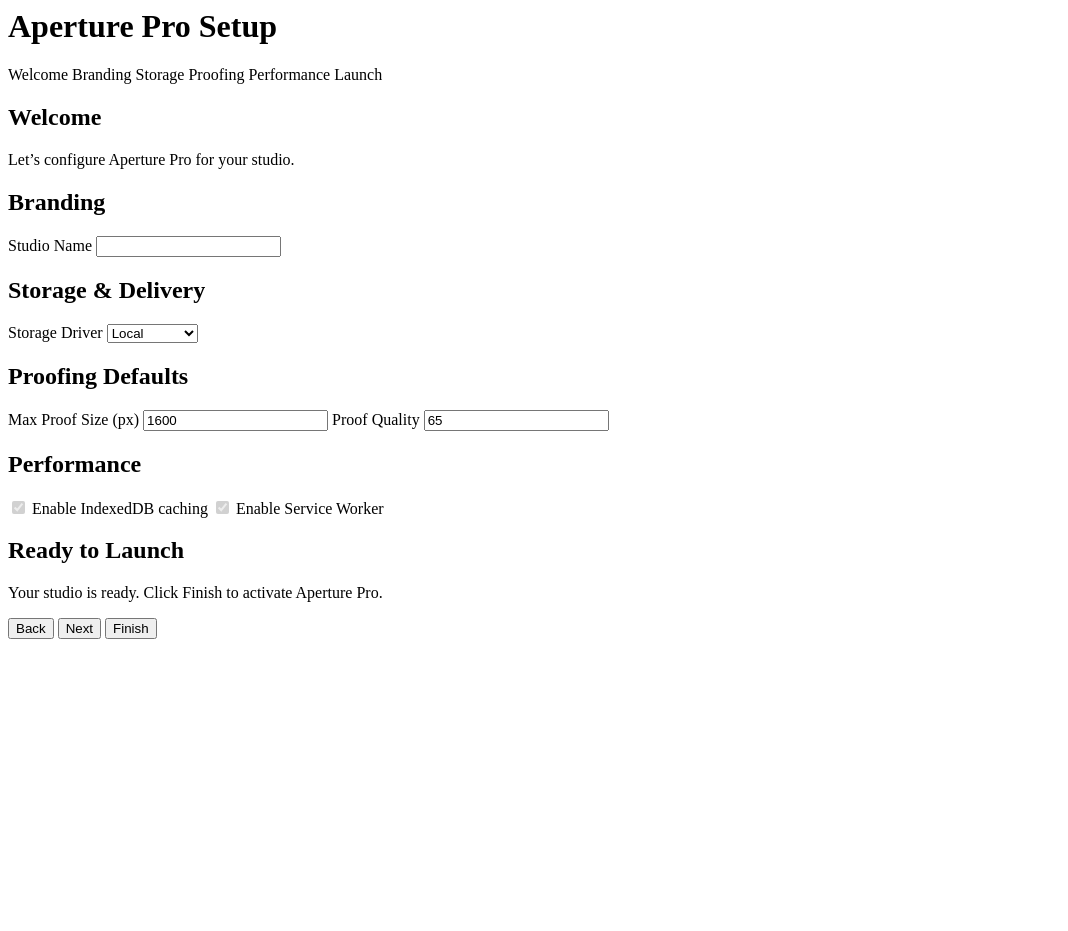
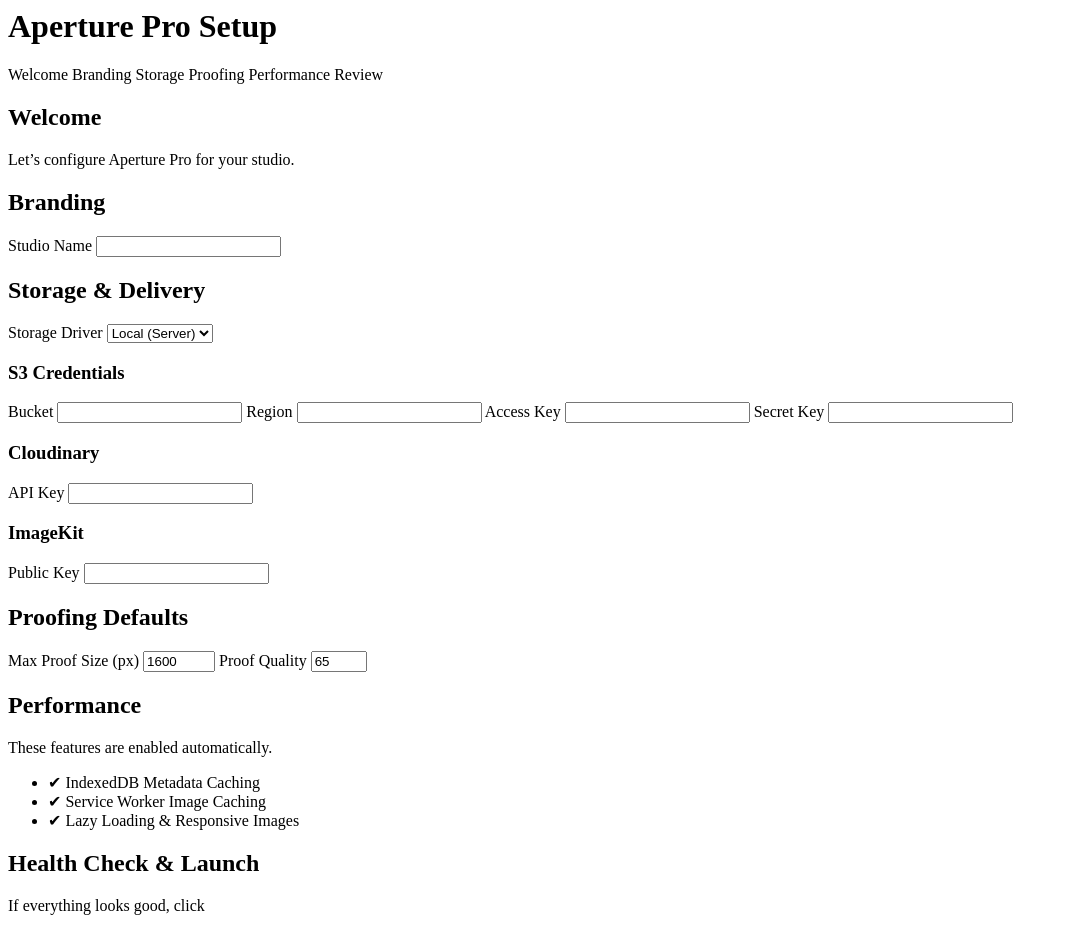
Before and after one commit to irgordon/aperture-pro-wordpress, a PHP site: page /setup-wizard.php in a window 1280 px wide. Shown: the whole page, without its empty margins (0-1068 px from the left). Before the commit the page ends 639 px from the top, so only its background shows below. Run offline with PHP 8.4, Linux system fonts and the light colour scheme.

Commit message:
Update setup-wizard.php

```diff
--- a/templates/admin/setup-wizard.php
+++ b/templates/admin/setup-wizard.php
@@ -1,11 +1,16 @@
 <?php
 /**
  * Aperture Pro Setup Wizard
+ *
+ * CONDITIONAL STEPS:
+ *  - Storage credentials shown only when relevant driver is selected
+ *  - Health check summary before launch
  */
 ?>
 <div class="wrap ap-setup-wrap">
     <h1>Aperture Pro Setup</h1>
 
+    <!-- Stepper Header -->
     <div class="ap-setup-progress">
         <div class="ap-setup-steps">
             <span data-step="1">Welcome</span>
@@ -13,7 +18,7 @@
             <span data-step="3">Storage</span>
             <span data-step="4">Proofing</span>
             <span data-step="5">Performance</span>
-            <span data-step="6">Launch</span>
+            <span data-step="6">Review</span>
         </div>
         <div class="ap-progress-bar">
             <div class="ap-progress-fill"></div>
@@ -21,57 +26,82 @@
     </div>
 
     <form id="ap-setup-form">
+
+        <!-- STEP 1 -->
         <section class="ap-step" data-step="1">
             <h2>Welcome</h2>
             <p>Let’s configure Aperture Pro for your studio.</p>
         </section>
 
+        <!-- STEP 2 -->
         <section class="ap-step" data-step="2">
             <h2>Branding</h2>
             <label>Studio Name</label>
             <input type="text" name="studio_name" required>
         </section>
 
+        <!-- STEP 3 -->
         <section class="ap-step" data-step="3">
             <h2>Storage & Delivery</h2>
+
             <label>Storage Driver</label>
-            <select name="storage_driver">
-                <option value="local">Local</option>
+            <select name="storage_driver" id="ap-storage-driver">
+                <option value="local">Local (Server)</option>
                 <option value="s3">Amazon S3</option>
                 <option value="cloudinary">Cloudinary</option>
                 <option value="imagekit">ImageKit</option>
             </select>
+
+            <!-- S3 Credentials -->
+            <div class="ap-conditional ap-storage-s3">
+                <h3>S3 Credentials</h3>
+                <label>Bucket</label>
+                <input type="text" name="s3_bucket">
+                <label>Region</label>
+                <input type="text" name="s3_region">
+                <label>Access Key</label>
+                <input type="text" name="s3_access_key">
+                <label>Secret Key</label>
+                <input type="password" name="s3_secret_key">
+            </div>
+
+            <!-- Cloudinary -->
+            <div class="ap-conditional ap-storage-cloudinary">
+                <h3>Cloudinary</h3>
+                <label>API Key</label>
+                <input type="text" name="cloudinary_api_key">
+            </div>
+
+            <!-- ImageKit -->
+            <div class="ap-conditional ap-storage-imagekit">
+                <h3>ImageKit</h3>
+                <label>Public Key</label>
+                <input type="text" name="imagekit_public_key">
+            </div>
         </section>
 
+        <!-- STEP 4 -->
         <section class="ap-step" data-step="4">
             <h2>Proofing Defaults</h2>
             <label>Max Proof Size (px)</label>
-            <input type="number" name="proof_max_size" value="1600">
+            <input type="number" name="proof_max_size" value="1600" min="800" max="2400">
             <label>Proof Quality</label>
-            <input type="number" name="proof_quality" value="65">
+            <input type="number" name="proof_quality" value="65" min="40" max="85">
         </section>
 
+        <!-- STEP 5 -->
         <section class="ap-step" data-step="5">
             <h2>Performance</h2>
-            <label>
-                <input type="checkbox" checked disabled>
-                Enable IndexedDB caching
-            </label>
-            <label>
-                <input type="checkbox" checked disabled>
-                Enable Service Worker
-            </label>
+            <p>These features are enabled automatically.</p>
+            <ul>
+                <li>✔ IndexedDB Metadata Caching</li>
+                <li>✔ Service Worker Image Caching</li>
+                <li>✔ Lazy Loading & Responsive Images</li>
+            </ul>
         </section>
 
+        <!-- STEP 6 -->
         <section class="ap-step" data-step="6">
-            <h2>Ready to Launch</h2>
-            <p>Your studio is ready. Click Finish to activate Aperture Pro.</p>
-        </section>
-
-        <div class="ap-setup-actions">
-            <button type="button" id="ap-prev">Back</button>
-            <button type="button" id="ap-next">Next</button>
-            <button type="submit" id="ap-finish">Finish</button>
-        </div>
-    </form>
-</div>
+            <h2>Health Check & Launch</h2>
+            <div id="ap-health-summary"></div>
+            <p>If everything looks good, click
```
